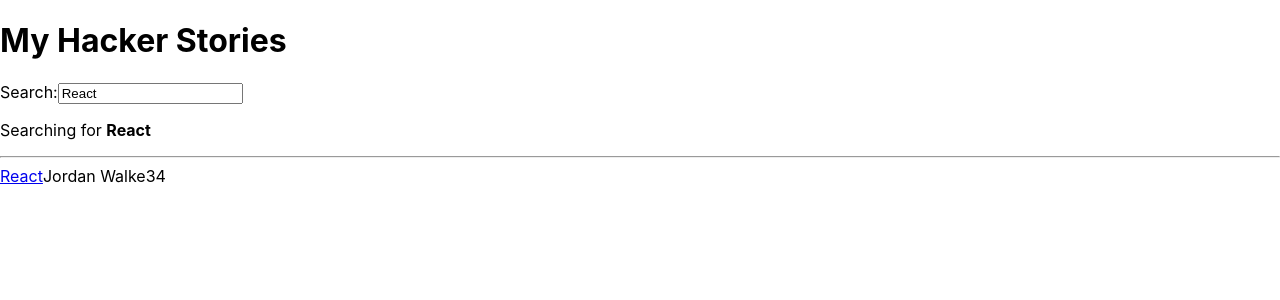
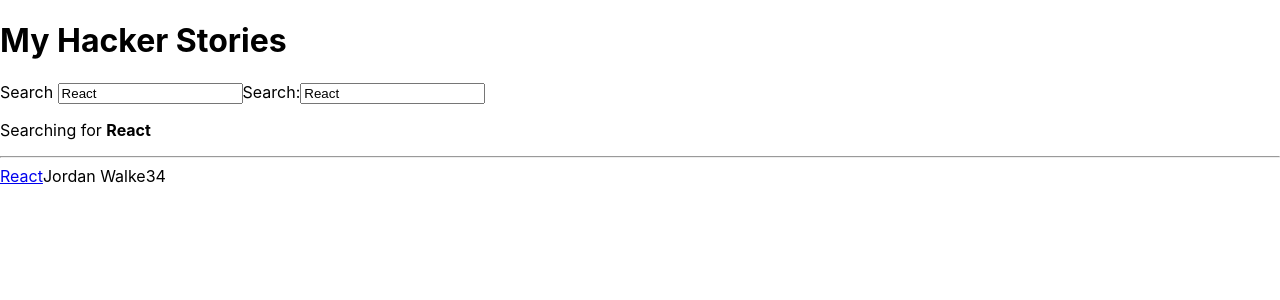
Before and after one commit to manamiueda1/hacker-stories, a React (Create React App) app: page / in a window 1280 px wide. Shown: the top 300 px of the page. Built offline with nearby package versions, Linux system fonts and the light colour scheme.

Commit message:
reusable components completed

```diff
--- a/src/App.js
+++ b/src/App.js
@@ -46,6 +46,13 @@
   return (
     <div>
       <h1>My Hacker Stories</h1>
+
+      <InputWithLabel
+        id="search"
+        label="Search"
+        value={searchTerm}
+        onInputChange={handleSearch}
+      />
       <Search search={searchTerm} onSearch={handleSearch} />
       <hr />
       <List list={searchedStories} />
@@ -53,9 +60,17 @@
   );
 };
 
+const InputWithLabel = ({ id, label, value, type = "text", onInputChange }) => (
+  <>
+    <label htmlFor={id}>{label}</label>
+    &nbsp;
+    <input id={id} type={type} value={value} onChange={onInputChange} />
+  </>
+);
+
 const Search = ({ search, onSearch }) => {
   return (
-    <div>
+    <>
       <label htmlFor="search" type="text">
         Search:
       </label>
@@ -65,7 +80,7 @@
       <p>
         Searching for <strong>{search}</strong>
       </p>
-    </div>
+    </>
   );
 };
 
```
